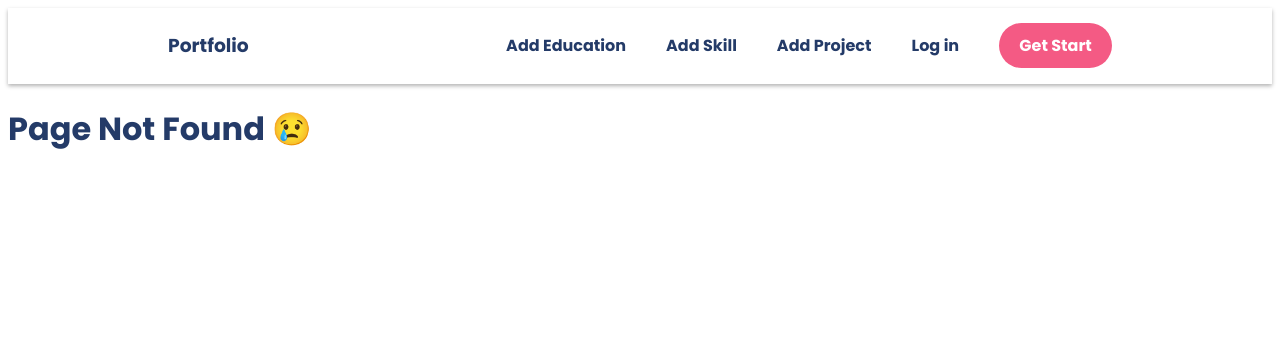
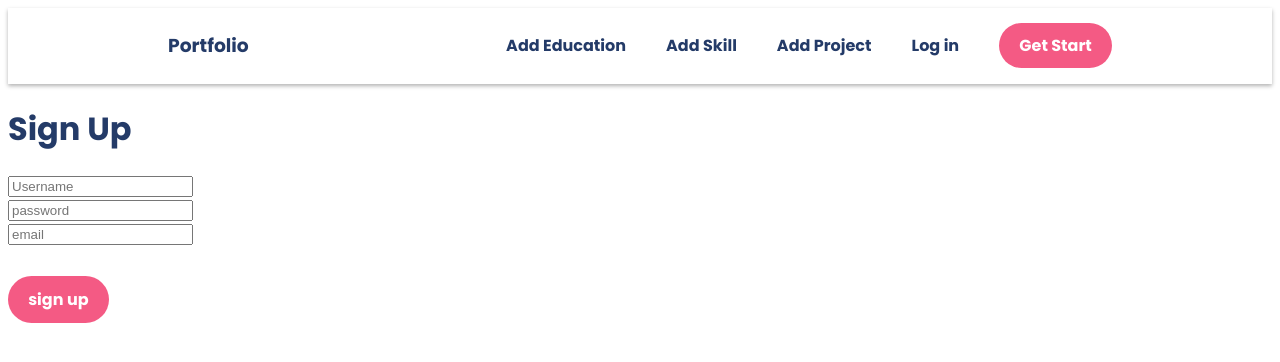
Before and after one commit to Mona96M/Portfolio-Frontend, a React (Vite) app: page /signup in a window 1280 px wide. Before the commit this address had no page. Shown: the top 362 px of the page. Built offline with nearby package versions, Linux system fonts and the light colour scheme.

Commit message:
Add SignUp page

```diff
--- a/src/App.jsx
+++ b/src/App.jsx
@@ -14,12 +14,14 @@
 import AddEducation from './pages/AddNew/AddEducation'
 import AddSkill from './pages/AddNew/AddSkill'
 import AddProject from './pages/AddNew/AddProject'
+import SignUp from './pages/SignUp'
 function App() {
     return (
     <Router>
         <NavBar/>
         <Routes>
             <Route path='/' element={<Home/>}/>
+            <Route path='/signup' element={<SignUp />} />
             <Route path='/login' element={<Login/>}/>
             <Route path='/portfolio/add' element={<PortofolioAdd/>} />
             <Route path='/portfolio/:id' element={<PortfolioDetails/>} />
--- /dev/null
+++ b/src/pages/SignUp.jsx
@@ -0,0 +1,45 @@
+import React from 'react'
+
+import { useState } from 'react'
+
+function SignUp() {
+    const [username, setUsername] = useState('')
+    const [password, setPassword] = useState('')
+    const [email, setEmail] = useState('')
+
+    async function handleSubmit(){
+
+    }
+
+    return (
+    <div>
+        <form onSubmit={handleSubmit}>
+        <h1>Sign Up</h1>
+        <div>
+        <input
+            type='text'
+            placeholder='Username'
+            name='username'
+        />
+        </div>
+        <div>
+        <input
+            type='password'
+            placeholder='password'
+            name='password'
+        />
+        </div>
+        <div>
+        <input
+            type='text'
+            placeholder='email'
+            name='email'
+        />
+        </div>
+        <button type='submit'>sign up</button>
+        </form>
+    </div>
+    )
+}
+
+export default SignUp
```
